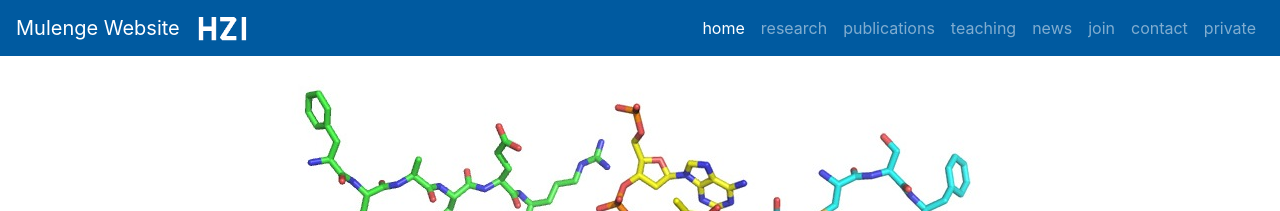
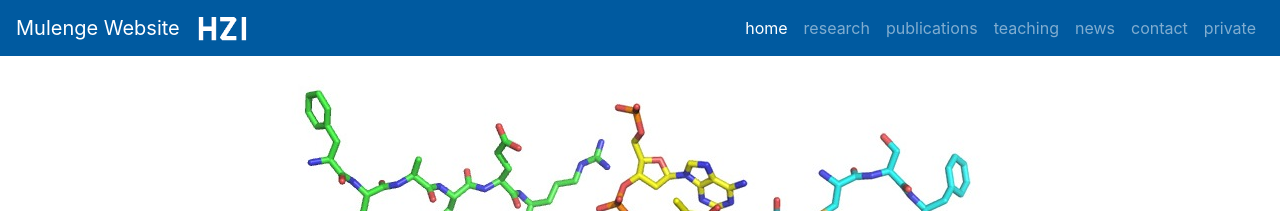
Before and after one commit to fmulenge/fmulenge.github.io, a Jekyll site: the page built from index.md, in a window 1280 px wide. Shown: the top 211 px of the page. Built offline with Jekyll 4.4.1, drawn with Linux system fonts in a browser that asks for light colours.

Commit message:
Update navigation.yml

```diff
--- a/_data/navigation.yml
+++ b/_data/navigation.yml
@@ -18,10 +18,6 @@
   link: "/news"
   group: news
 
-- name: join
-  link: "/join"
-  group: join
-
 - name: contact
   link: "/contact"
   group: contact
```
